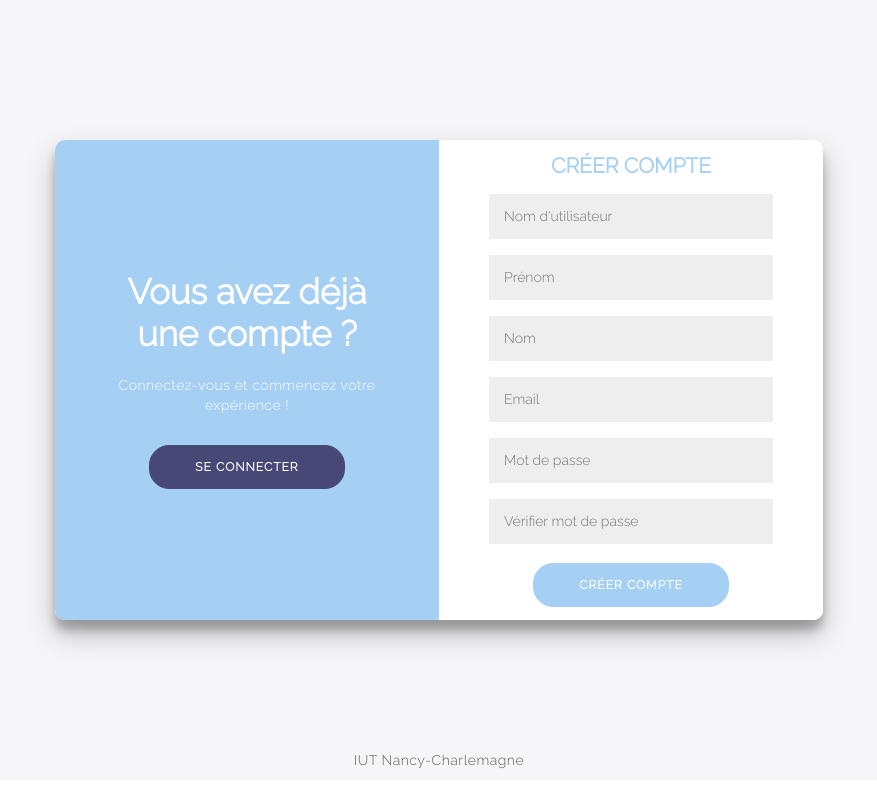
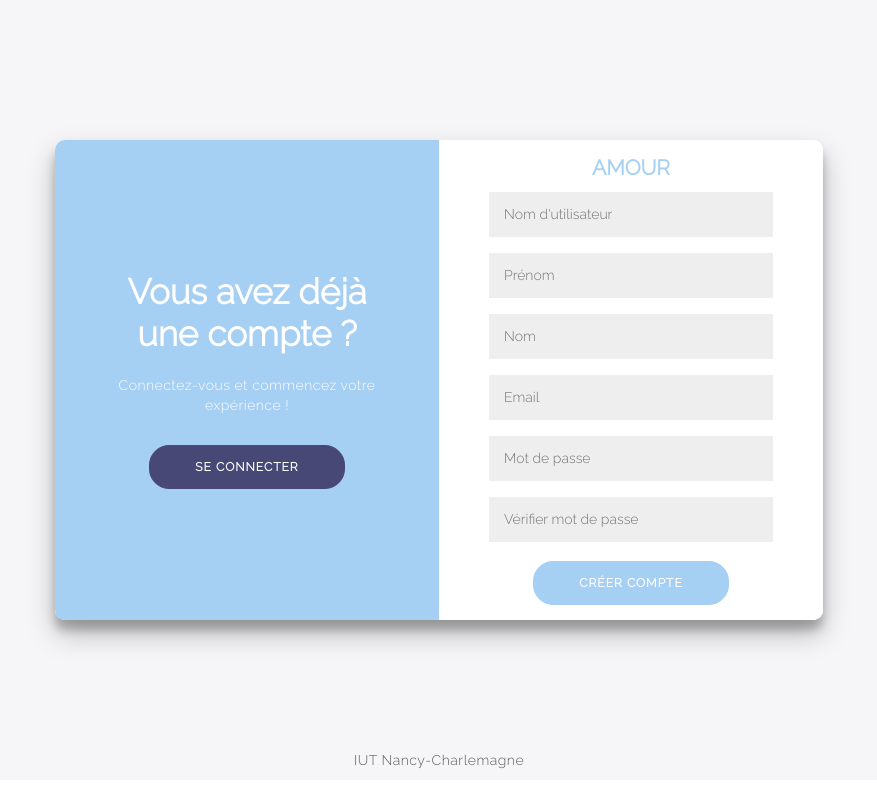
Before and after one commit to Yulieell/Udalost, a Vue app: page / in a window 1280 px wide. Both pictures are taken after a click on the button "CRÉER COMPTE". Shown: the whole page, without its empty margins (201-1078 px from the left). Built offline with nearby package versions, Linux system fonts and the light colour scheme; no server answers; what semantic-ui-vue would draw is missing.

Commit message:
netlify 3.02

```diff
--- a/src/views/Login.vue
+++ b/src/views/Login.vue
@@ -17,7 +17,7 @@
       </div>
       <div class="form-container sign-up-container">
         <form action="#" @submit.prevent="creerCompte">
-          <strong><h4 class="titleForm">CRÉER COMPTE</h4></strong>
+          <strong><h4 class="titleForm">AMOUR</h4></strong>
           <input
             type="text"
             v-model="username"
@@ -111,7 +111,7 @@ export default {
   methods: {
     seConnecter() {
       axios({
-        url: `https://udalost.netlify.app/connexion`,
+        url: `connexion`,
         method: "POST",
         auth: {
           username: this.emailL,
@@ -153,9 +153,11 @@ export default {
             motpasse: this.motpasse,
           })
           .then((response) => {
+            console.log('CRRER COIMPTE');
             this.$router.push("/successcc");
           })
           .catch((error) => {
+            console.log('PAS CRRER COIMPTE');
             console.log("Error ========>", error);
             this.$router.push("/errorcc");
           });
```
